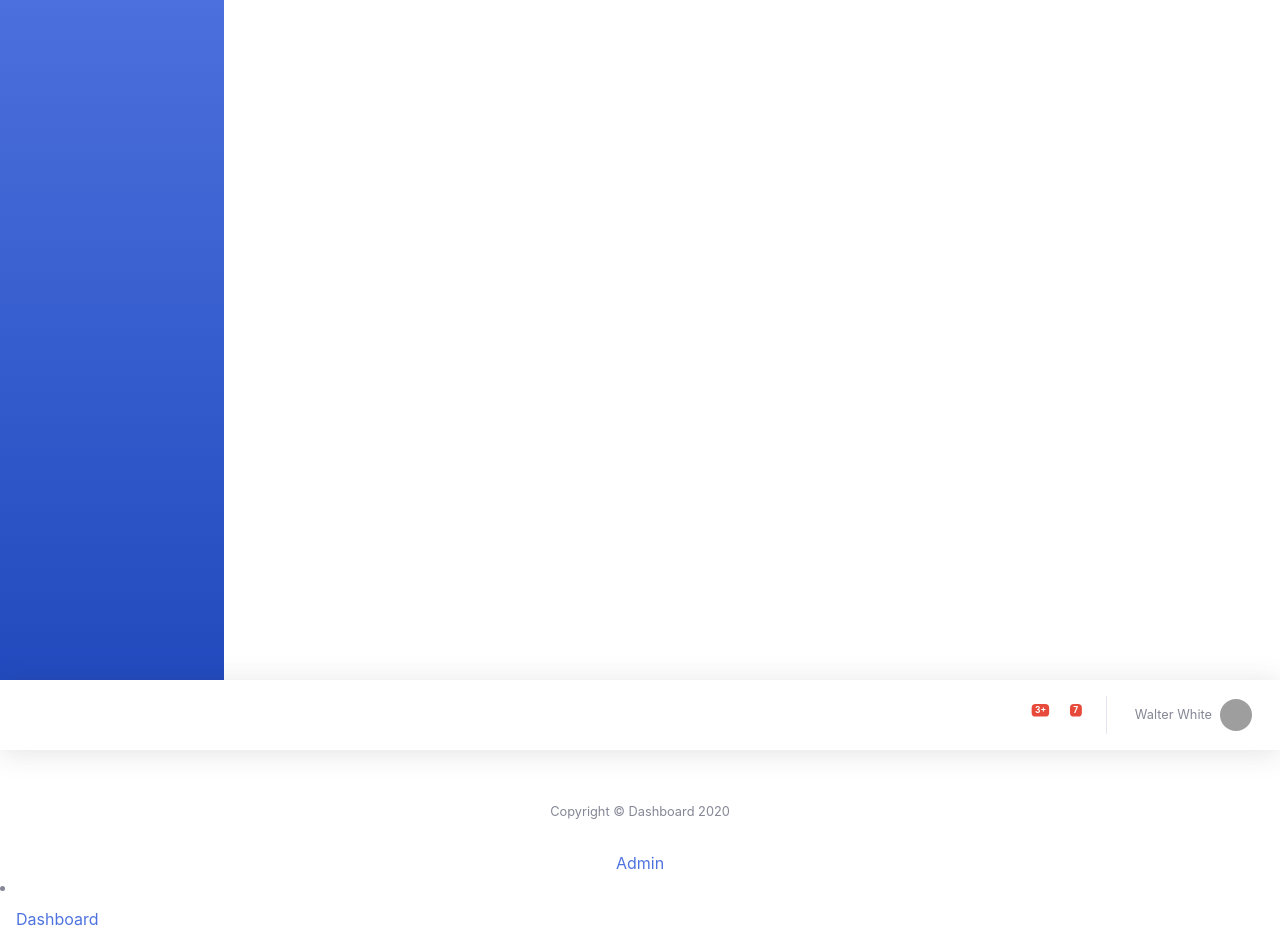
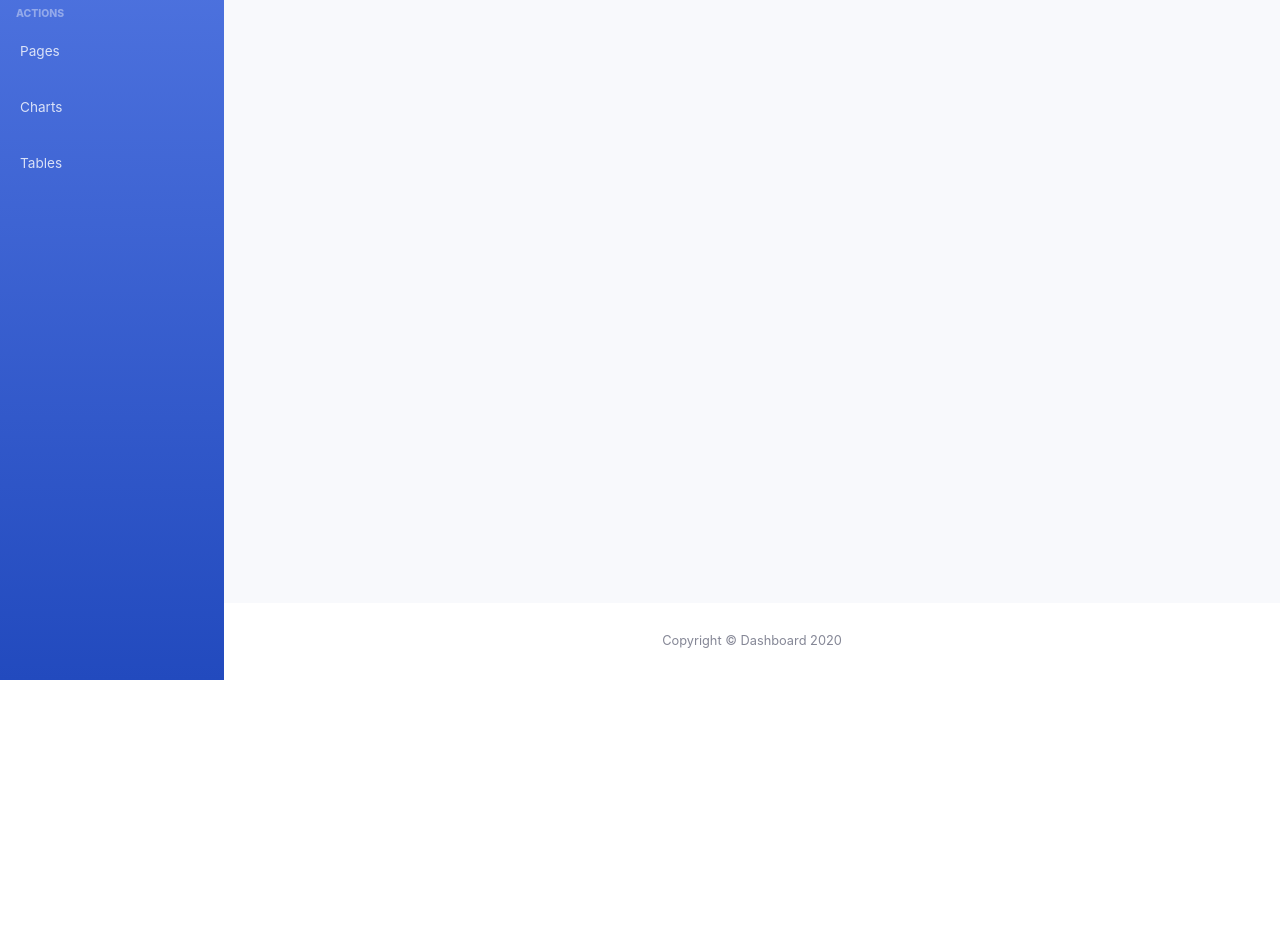
Before and after one commit to Mora-Dav/dashboard, a React (Create React App) app: page / in a window 1280 px wide. Shown: the part 120-1059 px from the top of the page. After the commit the page ends 800 px from the top, so only its background shows below. Built offline with nearby package versions, Linux system fonts and the light colour scheme; grey boxes are pictures that could not be loaded.

Commit message:
Creacion de componentes Topbar, sidebar y footer

```diff
--- a/src/App.js
+++ b/src/App.js
@@ -1,20 +1,12 @@
 import './App.css';
+import Wrapper from './Components/Wrapper';
 
-import Sidebar from './components/Sidebar';
-import Topbar from './components/Topbar';
-import Footer from './components/Footer'
-import BrandSidebar from './components/BrandSidebar';
-import ItemDashboard from './components/ItemDashboard';
 
 function App() {
   return (
     <div className="App">
-    <Sidebar />
-    <Topbar />
-    <Footer />
-    <BrandSidebar />
-    <ItemDashboard />
 
+        <Wrapper />
 
     </div>
   );
--- a/src/components/BrandSidebar.js
+++ /dev/null
@@ -1,10 +0,0 @@
-export default function BrandSidebar () {
-    return (
-        <a className="sidebar-brand d-flex align-items-center justify-content-center" href="/">
-				<div className="sidebar-brand-icon">
-					<i className="fas fa-chart-line"></i>
-				</div>
-				<div className="sidebar-brand-text mx-3">Admin</div>
-		</a>
-    )
-}
--- a/src/components/ItemDashboard.js
+++ /dev/null
@@ -1,11 +0,0 @@
-export default function ItemDashboard () {
-    return (
-        <li className="nav-item active">
-				<a className="nav-link" href="/">
-					<i className="fas fa-fw fa-tachometer-alt"></i>
-					<span>Dashboard</span></a>
-			</li>
-    );
-
-
-};
--- a/src/components/Sidebar.js
+++ b/src/components/Sidebar.js
@@ -1,10 +1,60 @@
 export default function Sidebar () {
     return (
+        <>
+            {/*<!-- Sidebar -->*/}
+            <ul className="navbar-nav bg-gradient-primary sidebar sidebar-dark accordion" id="accordionSidebar">
 
-        <ul className="navbar-nav bg-gradient-primary sidebar sidebar-dark accordion" id="accordionSidebar">
+                {/*<!-- Sidebar - Brand -->*/}
+                <a className="sidebar-brand d-flex align-items-center justify-content-center" href="/">
+                    <div className="sidebar-brand-icon">
+                        <i className="fas fa-chart-line"></i>
+                    </div>
+                    <div className="sidebar-brand-text mx-3">Admin</div>
+                </a>
 
+                {/*<!-- Divider -->
+                <hr className="sidebar-divider my-0"></hr> */}
 
-        </ul>
+                {/*<!-- Nav Item - Dashboard -->*/}
+                <li className="nav-item active">
+                    <a className="nav-link" href="/">
+                        <i className="fas fa-fw fa-tachometer-alt"></i>
+                        <span>Dashboard</span></a>
+                </li>
 
+                {/*<!-- Divider -->
+                <hr className="sidebar-divider">-</hr> */}
+
+                {/*<!-- Heading -->*/}
+                <div className="sidebar-heading">Actions</div>
+
+                {/*<!-- Nav Item - Pages -->*/}
+                <li className="nav-item">
+                    <a className="nav-link collapsed" href="/">
+                        <i className="fas fa-fw fa-folder"></i>
+                        <span>Pages</span>
+                    </a>
+                </li>
+
+                {/*<!-- Nav Item - Charts -->*/}
+                <li className="nav-item">
+                    <a className="nav-link" href="/">
+                        <i className="fas fa-fw fa-chart-area"></i>
+                        <span>Charts</span></a>
+                </li>
+
+                {/*<!-- Nav Item - Tables -->*/}
+                <li className="nav-item">
+                    <a className="nav-link" href="/">
+                        <i className="fas fa-fw fa-table"></i>
+                        <span>Tables</span></a>
+                </li>
+
+                {/*<!-- Divider -->
+                <hr className="sidebar-divider d-none d-md-block">-</hr> */}
+
+            </ul>
+            {/*<!-- End of Sidebar -->*/}
+        </>
     )
 }
--- a/src/components/Topbar.js
+++ b/src/components/Topbar.js
@@ -1,46 +1,52 @@
 export default function Topbar () {
     return (
+        <>
+				{/*<!-- Topbar -->}*/}
 		     <nav className="navbar navbar-expand navbar-light bg-white topbar mb-4 static-top shadow">
 
-
+                 {/*<!-- Sidebar Toggle (Topbar) -->*/}
                 <button id="sidebarToggleTop" className="btn btn-link d-md-none rounded-circle mr-3">
                     <i className="fa fa-bars"></i>
                 </button>
 
-
+                {/*<!-- Topbar Navbar -->*/}
                 <ul className="navbar-nav ml-auto">
 
-
+                    {/*<!-- Nav Item - Alerts -->*/}
                     <li className="nav-item dropdown no-arrow mx-1">
                         <a className="nav-link dropdown-toggle" href="/" id="alertsDropdown">
                             <i className="fas fa-bell fa-fw"></i>
-
+                            {/*<!-- Counter - Alerts -->*/}
                             <span className="badge badge-danger badge-counter">3+</span>
                         </a>
                     </li>
 
-
+                    {/*<!-- Nav Item - Messages -->*/}
                     <li className="nav-item dropdown no-arrow mx-1">
                         <a className="nav-link dropdown-toggle" href="/" id="messagesDropdown">
                             <i className="fas fa-envelope fa-fw"></i>
-
+                            {/*<!-- Counter - Messages -->*/}
                             <span className="badge badge-danger badge-counter">7</span>
                         </a>
                     </li>
 
                     <div className="topbar-divider d-none d-sm-block"></div>
 
-
+                    {/*<!-- Nav Item - User Information -->*/}
                     <li className="nav-item dropdown no-arrow">
                         <a className="nav-link dropdown-toggle" href="/" id="userDropdown">
                             <span className="mr-2 d-none d-lg-inline text-gray-600 small">Walter White</span>
-								<img className="img-profile rounded-circle" src="../public/dummy-avatar.jpg" width="60" alt= "avatar"></img>
+                            <img className="img-profile rounded-circle" src="../public/dummy-avatar.jpg" width="60" alt="Avatar"></img>
                         </a>
                     </li>
 
+
                 </ul>
+            </nav>
 
-		</nav>
+
+
+    </>
 
     )
 
--- a/src/components/Wrapper.js
+++ b/src/components/Wrapper.js
@@ -1,15 +1,30 @@
+import Footer from "./Footer";
 import Sidebar from "./Sidebar";
-import ContentWrapper from './ContentWrapper';
+import Topbar from "./Topbar";
 
 export default function Wrapper () {
     return (
         <div id="wrapper">
             <Sidebar />
 
-            <ContentWrapper />
+
+		{/*<!-- Content Wrapper -->*/}
+		<div id="content-wrapper" class="d-flex flex-column">
+
+			{/*<!-- Main Content --> */}
+			<div id="content">
+
+                <Topbar />
+
+            </div>
+
+            <Footer />
+
+        </div>
 
 
-	    </div>
 
+
+        </div>
     );
 };
```
Also changed, not shown: src/components/ContentWrapper.js (deleted, +0 -10 lines), src/components/Footer.js (+6 -2 lines), src/components/Card.js (deleted), src/components/ContainerFluid.js (deleted). Lines whose indentation alone changed are shown as unchanged.
